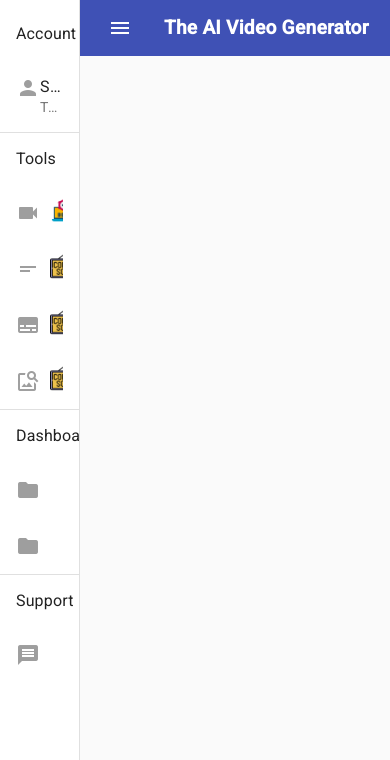
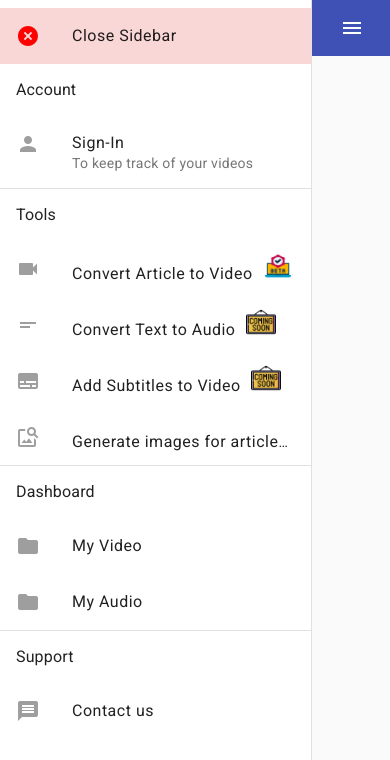
Before and after one commit to aditya-trivedi/aivg-dashboard, an Angular app: page / in a window 390 px wide. Both pictures are taken after a click on the button "menu". Shown: the top 760 px of the page. Built offline with nearby package versions, Linux system fonts and the light colour scheme.

Commit message:
Sidenav for mobile

```diff
--- a/src/app/app.component.css
+++ b/src/app/app.component.css
@@ -9,28 +9,23 @@
     width: 350px; /* Set your desired width */
   }
 
+  .close-sidebar{
+    display: none;
+  }
+
   /* Media query for smaller screens */
-  @media screen and (max-width: 600px) {
+  @media screen and (max-width: 750px) {
     .main-side-nav {
-      width: 80px; /* Adjust the width for smaller screens */
+      width: 80%; /* Adjust the width for smaller screens */
     }
 
-    .main-side-nav mat-list-item .mat-list-item-center-text-with-icon {
-      display: none; /* Hide the text and show only icons on small screens */
+    .close-sidebar{
+      display: flex;
     }
 
-    .main-side-nav mat-list-item span {
-      display: none; /* Hide the menu item text on small screens */
-    }
+  }
 
-    .main-side-nav mat-toolbar button {
-      margin-left: 0.5rem; /* Add spacing between menu icon and toolbar title */
-    }
 
-    .main-side-nav mat-list-item mat-icon {
-      margin-right: 0; /* Remove icon margin on small screens for compactness */
-    }
-  }
 
 
   .mat-toolbar button.mat-fab {
--- a/src/app/app.component.html
+++ b/src/app/app.component.html
@@ -3,7 +3,10 @@
   <mat-sidenav #sidenav class="main-side-nav" mode="side" [opened]="isSidenavOpen" [mode]="sidenavMode">
 
     <mat-list>
-
+      <mat-list-item style="background-color: #fad7d7;" (click)="isSidenavOpen = false" class="close-sidebar">
+        <mat-icon matListItemIcon style="color: red; transform: rotate(45deg);">add_circle</mat-icon>
+        <span>Close Sidebar</span>
+      </mat-list-item>
       <div mat-subheader>Account</div>
       <mat-list-item *ngIf="!authService.userSubject.getValue()" routerLink="/login" routerLinkActive="active" class="mat-list-item-center-text-with-icon">
         <mat-icon matListItemIcon>person</mat-icon>
@@ -49,8 +52,6 @@
         <mat-icon matListItemIcon>message</mat-icon>
         <span>Contact us</span>
       </mat-list-item>
-
-
     </mat-list>
 
   </mat-sidenav>
```
